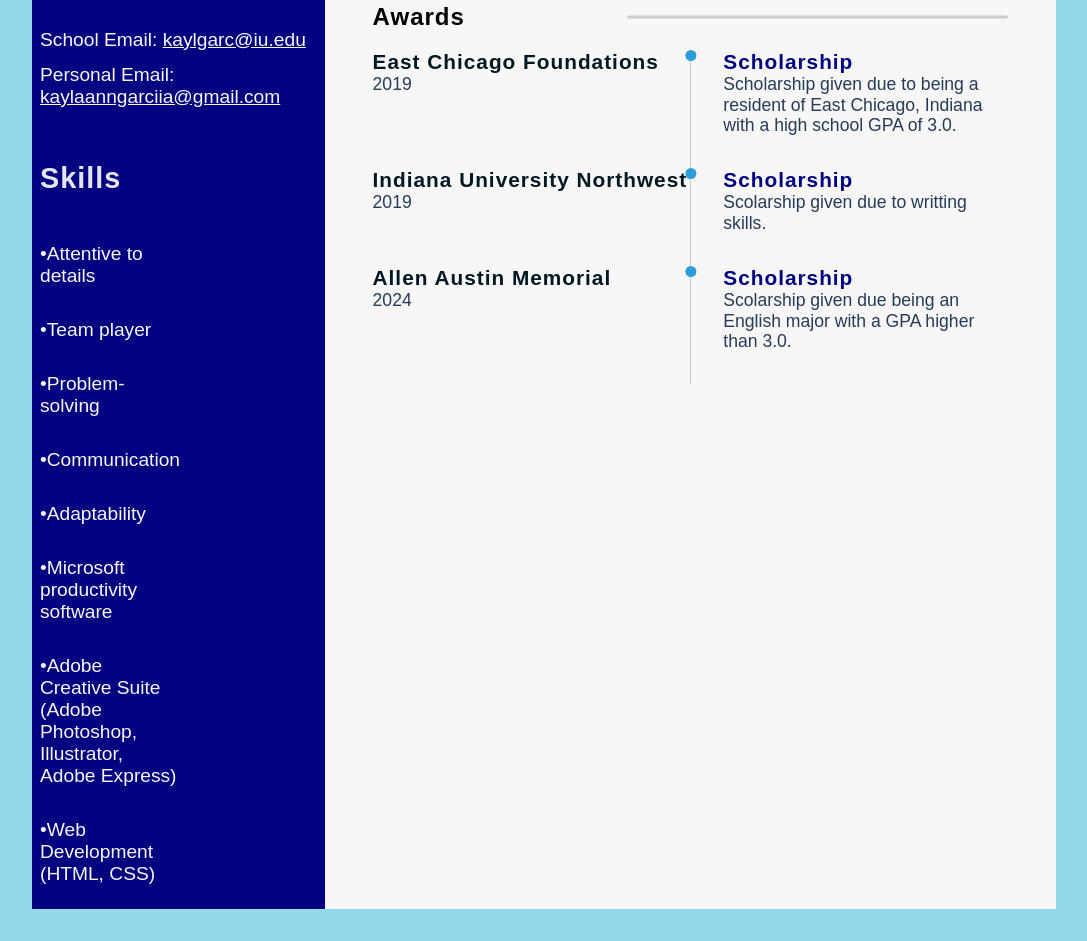
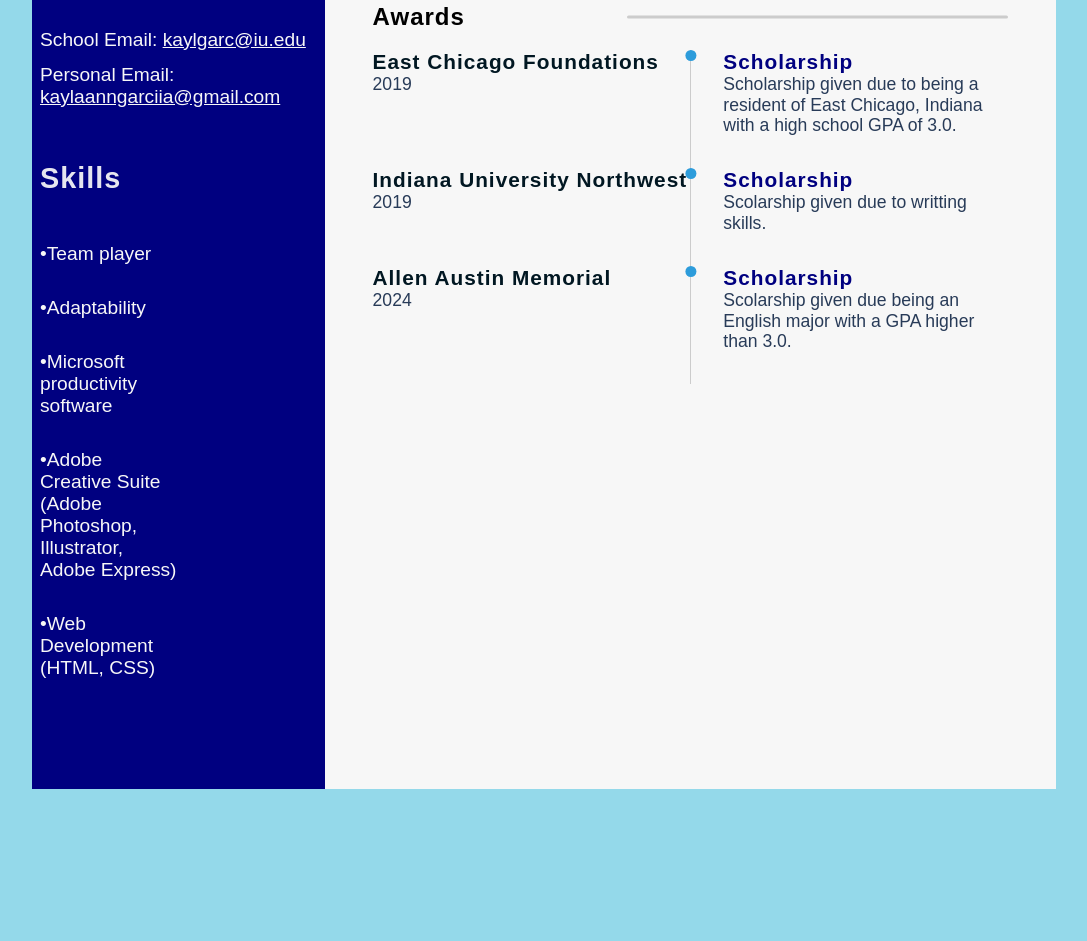
Before and after one commit to KaylaGarciaa12/ResumeWebsite, a plain HTML site: page index.html in a window 1280 px wide. Shown: the part 683-1624 px from the top of the page, without its empty margins (96-1183 px from the left). After the commit the page ends 1504 px from the top, so only its background shows below. Drawn offline with Linux system fonts and the light colour scheme.

Commit message:
Update index.html

```diff
--- a/index.html
+++ b/index.html
@@ -37,10 +37,7 @@
                     <h3 class="main-title">Skills</h3>
                     <ul>
                         <div class="skills-section">
-                        <li>•Attentive to details</li>
                         <li>•Team player</li>
-                        <li>•Problem-solving</li>
-                        <li>•Communication</li>
                         <li>•Adaptability</li>
                         <li>•Microsoft productivity software</li>
                         <li>•Adobe Creative Suite (Adobe Photoshop, Illustrator, Adobe Express)</li>
```
